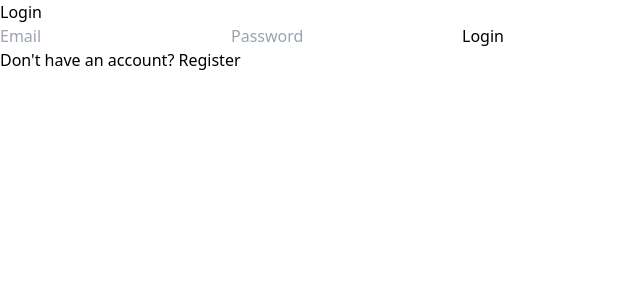
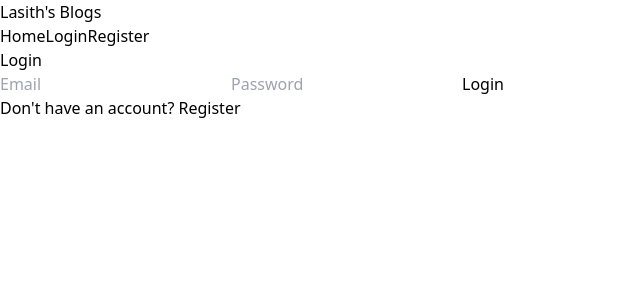
Before and after one commit to Lasith456/advancedServerSideCW2, a React (Vite) app in the folder frontend/: page /login in a window 1280 px wide. Shown: the top 300 px of the page, without its empty margins (0-640 px from the left). Built offline with nearby package versions, Linux system fonts and the light colour scheme.

Commit message:
authenticationWithNavbarCompleted

```diff
--- a/frontend/package.json
+++ b/frontend/package.json
@@ -11,6 +11,7 @@
   },
   "dependencies": {
     "axios": "^1.9.0",
+    "js-cookie": "^3.0.5",
     "react": "^19.1.0",
     "react-dom": "^19.1.0",
     "react-router-dom": "^7.6.0"
--- a/frontend/src/App.jsx
+++ b/frontend/src/App.jsx
@@ -2,13 +2,31 @@ import React from 'react'
 import {Routes,Route} from 'react-router-dom';
 import Login from './pages/Login';
 import Register from './pages/Register';
+import Navbar from './Component/Navbar';
+import ProtectedRoute from './utils/ProtectedRoute';
 
 function App() {
   return (
     <div className='px-4 sm:px-[5vw] md:px-[7vw] lg:px-[9vw]'>
+      <Navbar/>
       <Routes>
-        <Route path='/login' element={<Login/>}/>
-        <Route path='/register' element={<Register/>}/>
+        <Route
+          path='/login'
+          element={
+            <ProtectedRoute>
+              <Login />
+            </ProtectedRoute>
+          }
+        />
+
+        <Route
+          path='/register'
+          element={
+            <ProtectedRoute>
+              <Register />
+            </ProtectedRoute>
+          }
+        />
       </Routes>
     </div>
   )
--- /dev/null
+++ b/frontend/src/Component/Navbar.jsx
@@ -0,0 +1,66 @@
+import React, { useState } from 'react';
+import { Link, useNavigate } from 'react-router-dom';
+import Cookies from 'js-cookie';
+
+function Navbar() {
+  const token = Cookies.get('token');
+  const navigate = useNavigate();
+  const [showDropdown, setShowDropdown] = useState(false);
+
+  const handleLogout = () => {
+    Cookies.remove('token');
+    navigate('/login');
+  };
+
+  return (
+    <nav className="bg-white shadow-md">
+      <div className="max-w-7xl mx-auto px-4 py-3 flex justify-between items-center">
+        <div className="text-xl font-bold text-blue-600">
+          <Link to="/">Lasith's Blogs</Link>
+        </div>
+
+        <div className="flex items-center space-x-4">
+          <Link to="/" className="text-gray-700 hover:text-blue-500">Home</Link>
+
+          {!token ? (
+            <>
+              <Link to="/login" className="text-gray-700 hover:text-blue-500">Login</Link>
+              <Link to="/register" className="text-gray-700 hover:text-blue-500">Register</Link>
+            </>
+          ) : (
+
+            <div className="relative">
+            <Link to="/blog" className="text-gray-700 hover:text-blue-500 mx-6">My Blogs</Link>
+              <button
+                className="w-10 h-10 rounded-full bg-gray-200 text-gray-700 focus:outline-none"
+                onClick={() => setShowDropdown(!showDropdown)}
+              >
+                👤
+              </button>
+
+              {showDropdown && (
+                <div className="absolute right-0 mt-2 w-40 bg-white shadow-md rounded-md py-2 z-50">
+                  <Link
+                    to="/profile"
+                    className="block px-4 py-2 hover:bg-gray-100 text-gray-700"
+                    onClick={() => setShowDropdown(false)}
+                  >
+                    Profile
+                  </Link>
+                  <button
+                    onClick={handleLogout}
+                    className="w-full text-left px-4 py-2 hover:bg-gray-100 text-gray-700"
+                  >
+                    Logout
+                  </button>
+                </div>
+              )}
+            </div>
+          )}
+        </div>
+      </div>
+    </nav>
+  );
+}
+
+export default Navbar;
--- a/frontend/src/pages/Login.jsx
+++ b/frontend/src/pages/Login.jsx
@@ -1,11 +1,14 @@
 import React, { useState } from 'react';
 import axios from 'axios';
+import { useNavigate, Link } from "react-router-dom";
+import Cookies from 'js-cookie';
 
-function Login({ onToggle }) {
+function Login() {
   const [email, setEmail] = useState('');
   const [password, setPassword] = useState('');
   const [errorMsg, setErrorMsg] = useState('');
   const [loading, setLoading] = useState(false);
+  const navigate = useNavigate();
 
   const handleLogin = async (e) => {
     e.preventDefault();
@@ -20,11 +23,16 @@ function Login({ onToggle }) {
       );
       const user = response.data?.user?.name;
       if (user) {
-        alert("Hi " + user);
+        alert("Hi " + user+" Welcome back!");
       }else{
         alert("something went wrong")
       }
-      localStorage.setItem("token", response.data.token);
+      Cookies.set('token', response.data.token, {
+        expires: 1,           // Expires in 7 days
+        secure: true,         // Send over HTTPS only
+        sameSite: 'strict',   // CSRF protection
+      });
+      navigate("/");
     } catch (error) {
       if (error.response) {
         const { status, data } = error.response;
@@ -87,12 +95,13 @@ function Login({ onToggle }) {
 
         <p className="mt-3 text-sm text-center">
           Don't have an account?{" "}
+        <Link to="/register">
           <span
             className="text-blue-600 cursor-pointer hover:underline"
-            onClick={onToggle}
           >
             Register
           </span>
+          </Link>
         </p>
       </form>
     </div>
--- /dev/null
+++ b/frontend/src/utils/ProtectedRoute.jsx
@@ -0,0 +1,15 @@
+import React from 'react';
+import { Navigate } from 'react-router-dom';
+import Cookies from 'js-cookie';
+
+const ProtectedRoute = ({ children }) => {
+  const token = Cookies.get('token');
+
+  if (token) {
+    return <Navigate to="/" replace />;
+  }
+
+  return children;
+};
+
+export default ProtectedRoute;
```
Also changed, not shown: 1 other file (tests, documents, lock files or other folders).
